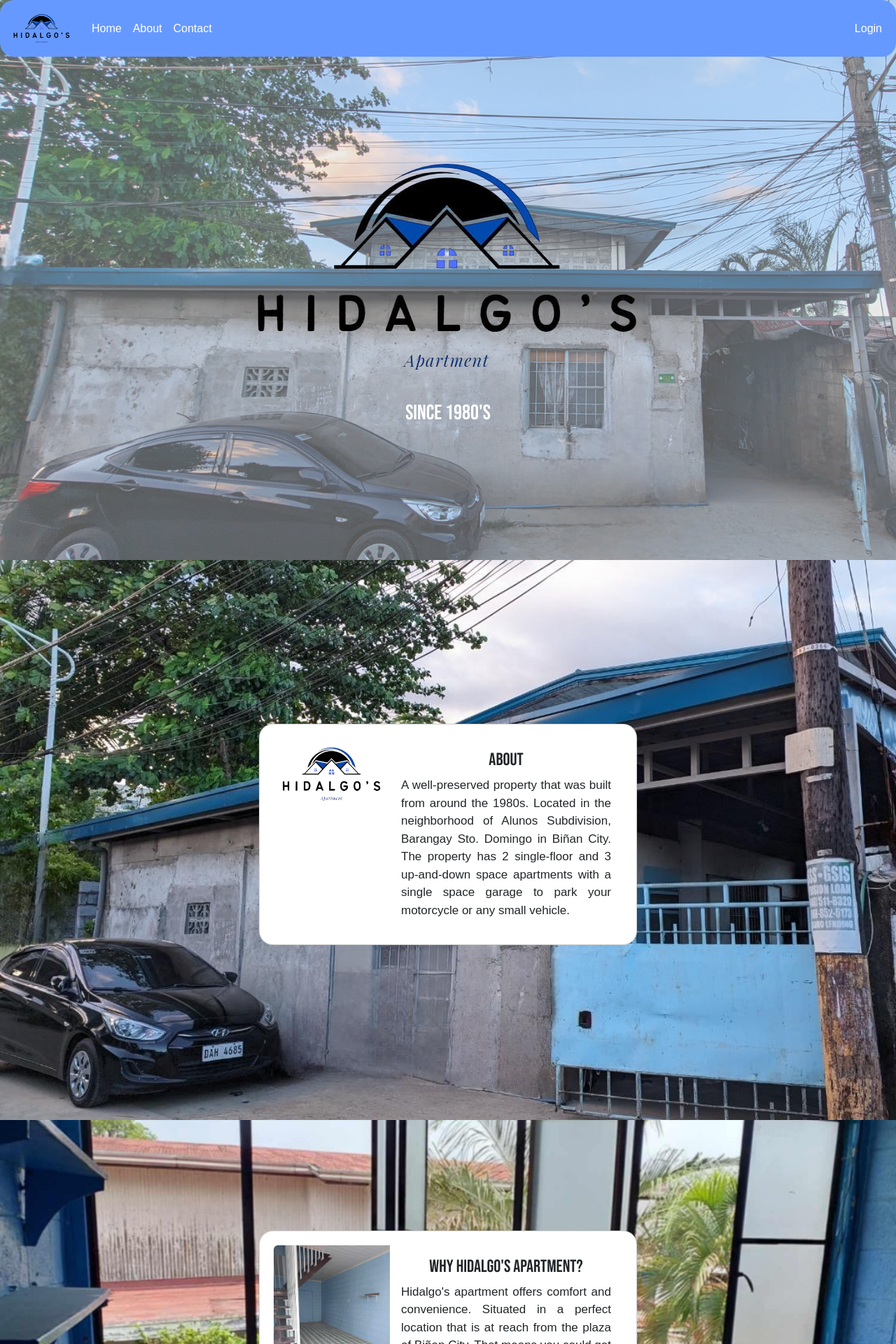
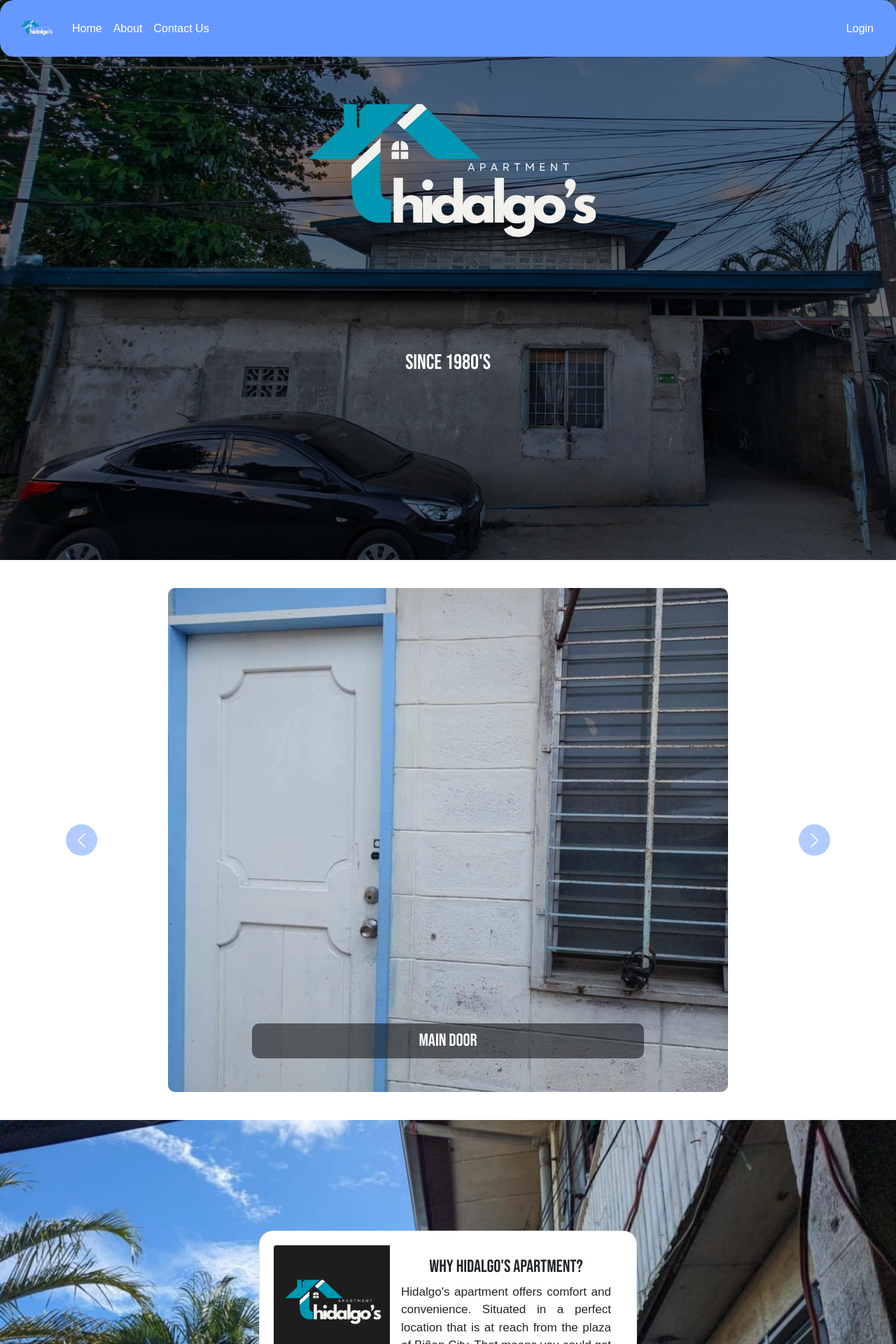
Before and after one commit to Valiantic/Hidalgo-s-Apartment-, a PHP site: page / in a window 1280 px wide. Shown: the top 1920 px of the page at 70% size. Run offline with PHP 8.4, Linux system fonts and the light colour scheme.

Commit message:
Initial Landing Page Design v2 with Carousel

```diff
--- a/index.php
+++ b/index.php
@@ -9,7 +9,7 @@
     <meta name="viewport" content="width=device-width, initial-scale=1.0">
     <title>Hidalgo's Apartment</title>
     <link rel="stylesheet" href="./css/style.css">
-    <link rel="shortcut icon" href="./assets/images/logo.png">
+    <link rel="shortcut icon" href="./assets/images/logov2.png">
     <link rel="stylesheet" href="https://cdn.jsdelivr.net/npm/bootstrap@5.3.3/dist/css/bootstrap.min.css">
 
     <link rel="preconnect" href="https://fonts.googleapis.com">
@@ -20,8 +20,22 @@
     <link rel="preconnect" href="https://fonts.gstatic.com" crossorigin>
     <link href="https://fonts.googleapis.com/css2?family=Lobster&display=swap" rel="stylesheet">
 
+    <!-- FONT AWESOME -->
+    <link rel="stylesheet" href="https://cdnjs.cloudflare.com/ajax/libs/font-awesome/5.15.4/css/all.min.css">
+
+
     <!-- ANIMATE ON SCROLL -->
     <link href="https://unpkg.com/aos@2.3.1/dist/aos.css" rel="stylesheet">
+
+    <!-- BOOTSTRAP -->
+
+    <!-- Bootstrap CSS -->
+    <link href="https://stackpath.bootstrapcdn.com/bootstrap/5.1.0/css/bootstrap.min.css" rel="stylesheet">
+
+    <!-- Bootstrap JavaScript -->
+    <script src="https://code.jquery.com/jquery-3.6.0.min.js"></script>
+    <script src="https://stackpath.bootstrapcdn.com/bootstrap/5.1.0/js/bootstrap.bundle.min.js"></script>
+
 
     <!-- OWN CSS IS HERE! -->
     <style>
@@ -88,7 +104,6 @@
             left: 0;
             width: 100%;
             height: 100%;
-            background-color: rgba(255, 255, 255, 0.1); /* White with 50% transparency */
             z-index: 1;
         }
 
@@ -105,39 +120,66 @@
 
             color:  white;
         }
+
+        .content img {
+            display: block; /* Remove extra space caused by inline-block behavior */
+            margin: 0; /* Ensure no default margin */
+        }
+
+        .content h4 {
+            margin: 0; /* Remove any margin on the heading */
+        }
         p{
             text-align: justify;
         }
 
         .home {
-          background-image: url('./assets/images/home_bg.png');
-        }
+        background-image: linear-gradient(rgba(0, 0, 0, 0.5), rgba(0, 0, 0, 0.5)), url('./assets/images/home_bg.png'); /* Dark overlay and image */        }
 
-        .about {
-          background-image: url('./assets/images/about_bg.jpg');
+        .highlight {
+            background-color: linear-gradient(rgba(0, 0, 0, 0.5), rgba(0, 0, 0, 0.5));
         }
 
         .why-us {
-          background-image: url('./assets/images/windows.jpg');
+          background-image: url('./assets/images/skyshot.jpg');
         }
 
-        #about {
+        #hightlight {
             min-height: 100vh;
         }
-        #about .card-1{
-        max-width: 600px;
-        width:90%;
-        /* MAKE THE BACKGROUND TRANSPARENT */
-        /* background: rgba(255,255,255, 0.7); */
-        background: white;
-            padding: 20px;
-            border-radius: 20px;
+        .carousel-inner {
+            max-width: 800px; /* Set the max width */
+            margin: 0 auto; /* Center the carousel */
         }
-        #about .card-1 h5{
+        .carousel-img {
+            border-radius: 10px; /* Add border-radius to images */
+             max-height: 90vh; /* Set max-height for larger screens */
+            /* object-fit: contain; Ensure the entire image is visible without cropping */
+            object-fit: cover; /* Cover the entire area */
+        }
+        .carousel-caption h5 {
             font-family: "Bebas Neue", sans-serif;
             font-size: 25px;
+            background: rgba(0, 0, 0, 0.5); /* Semi-transparent background */
+            padding: 10px; /* Padding around text */
+            border-radius: 10px; /* Rounded corners */
+        }
+        .carousel-control-prev, .carousel-control-next
+        {
+        width: 45px; /* Adjust width */
+        height: 45px; /* Adjust height */
+        background-color: rgb(102, 153, 255) !important;
+        border-radius: 50%; /* Rounded corners */
+        padding: 10px; /* Padding for a more modern look */
+        top: 50%; /* Center vertically */
+        transform: translateY(-50%); }
 
+        .carousel-control-prev i, .carousel-control-next i
+        {
+            font-size: 4px; /* Smaller size for the arrow */
+            color: white; /* Arrow color */
         }
+
 
         #why-us {
         min-height: 100vh;
@@ -236,7 +311,7 @@
                                 <!-- NAVBAR -->
         <nav class="navbar navbar-expand-lg bg-body-tertiary" id="homeNav">
             <div class="container-fluid">
-                <a class="navbar-brand" href="#"><img src="./assets/images/logo.png" width="95" height="55"></a>
+                <a class="navbar-brand" href="#"><img src="./assets/images/logov2.png" width="55" height="40" class="img-fluid"></a>
                 <button class="navbar-toggler" type="button" data-bs-toggle="collapse" data-bs-target="#navbarSupportedContent" aria-controls="navbarSupportedContent" aria-expanded="false" aria-label="Toggle navigation">
                     <span class="navbar-toggler-icon"></span>
                 </button>
@@ -249,7 +324,7 @@
                             <a class="nav-link" href="#about">About</a>
                         </li>
                         <li class="nav-item">
-                            <a class="nav-link" href="#contact">Contact</a>
+                            <a class="nav-link" href="#contact">Contact Us</a>
                         </li>
                     </ul>
                     <ul class="navbar-nav me-right mb-2 mb-lg-0">
@@ -263,48 +338,108 @@
 
 
 
-
+        <!-- MAIN SECTION -->
 
     <main>
-        <section id="home" class="section home d-flex justify-content-center align-items-center flex-column">
+
+        <!-- LOGO AND TEXT -->
+        <section id="home" class="section home d-flex justify-content-start flex-column">
             <div class="content" data-aos="zoom-in">
-            <img src="./assets/images/logo.png" class="img-fluid">
+            <img src="./assets/images/logov2.png" class="img-fluid">
             <h4>Since 1980's</h4>
 
             </div>
         </section>
-        <section id="about" class="section about">
-            <div class="content d-flex justify-content-center align-items-center" data-aos="fade-up">
 
-            <div class="card mb-3 card-1">
-            <div class="row g-0">
-                <div class="col-md-4">
-                <img src="./assets/images/logo.png" class="img-fluid rounded-start" alt="...">
-                </div>
-                <div class="col-md-8">
-                <div class="card-body">
-                    <h5 class="card-title">About</h5>
-                    <p class="card-text text-justify">
-
-                    A well-preserved property that was built from around the 1980s. Located in the neighborhood of
-                    Alunos Subdivision, Barangay Sto. Domingo in Biñan City. The property has 2 single-floor and 3 up-and-down space
-                    apartments with a single space garage to park your motorcycle or any small vehicle.
-                    </p>
+        <!-- HIGHLIGHT CAROUSEL -->
+        <section id="hightlight" class="section hightlight">
+        <div class="container" data-aos="fade-up">
+        <div id="carouselExampleControls" class="carousel slide" data-bs-ride="carousel">
+            <div class="carousel-inner">
+                <!-- Carousel Item 1 -->
+                <div class="carousel-item active">
+                    <img src="./assets/images/rooms/door.jpg" class="d-block w-100 img-fluid carousel-img" alt="Image 1">
+                    <div class="carousel-caption d-block">
+                        <h5>Main Door</h5>
                     </div>
                 </div>
+                <!-- Carousel Item 2 -->
+                <div class="carousel-item">
+                    <img src="./assets/images/rooms/frontwindow.jpg" class="d-block w-100 img-fluid carousel-img" alt="Image 2">
+                    <div class="carousel-caption d-block">
+                        <h5>Lounge Window</h5>
+                    </div>
+                </div>
+                <!-- Carousel Item 3 -->
+                <div class="carousel-item">
+                    <img src="./assets/images/rooms/kitchen.jpg" class="d-block w-100 img-fluid carousel-img" alt="Image 3">
+                    <div class="carousel-caption d-block">
+                        <h5>Kitchen</h5>
+                    </div>
+                </div>
+                <!-- Carousel Item 4 -->
+                <div class="carousel-item">
+                    <img src="./assets/images/rooms/stairs.jpg" class="d-block w-100 img-fluid carousel-img" alt="Image 4">
+                    <div class="carousel-caption d-block">
+                        <h5>Stairs</h5>
+                    </div>
+                </div>
+
+                 <!-- Carousel Item 5 -->
+                 <div class="carousel-item">
+                    <img src="./assets/images/rooms/windows.jpg" class="d-block w-100 img-fluid carousel-img" alt="Image 4">
+                    <div class="carousel-caption d-block">
+                        <h5>Windows</h5>
+                    </div>
+                </div>
+
+                 <!-- Carousel Item 6 -->
+                 <div class="carousel-item">
+                    <img src="./assets/images/rooms/side_windows.jpg" class="d-block w-100 img-fluid carousel-img" alt="Image 4">
+                    <div class="carousel-caption d-block">
+                        <h5>Side Windows</h5>
+                    </div>
+                </div>
+
+                 <!-- Carousel Item 7 -->
+                 <div class="carousel-item">
+                    <img src="./assets/images/rooms/cabinetone.jpg" class="d-block w-100 img-fluid carousel-img" alt="Image 4">
+                    <div class="carousel-caption d-block">
+                        <h5>Cabinet One</h5>
+                    </div>
+                </div>
+
+                 <!-- Carousel Item 8 -->
+                 <div class="carousel-item">
+                    <img src="./assets/images/rooms/cabinettwo.jpg" class="d-block w-100 img-fluid carousel-img" alt="Image 4">
+                    <div class="carousel-caption d-block">
+                        <h5>Cabinet Two</h5>
                     </div>
                 </div>
 
             </div>
+            <!-- Controls -->
+            <button class="carousel-control-prev" type="button" data-bs-target="#carouselExampleControls" data-bs-slide="prev">
+                <span class="carousel-control-prev-icon" aria-hidden="true"></span>
+                <span class="visually-hidden">Previous</span>
+            </button>
+            <button class="carousel-control-next" type="button" data-bs-target="#carouselExampleControls" data-bs-slide="next">
+                <span class="carousel-control-next-icon" aria-hidden="true"></span>
+                <span class="visually-hidden">Next</span>
+            </button>
+        </div>
+        </div>
         </section>
 
+
+        <!-- WHY US CARD -->
         <section id="why-us" class="section why-us">
             <div class="content d-flex justify-content-center align-items-center" data-aos="fade-up">
 
                 <div class="card mb-3 card-1">
             <div class="row g-0">
                 <div class="col-md-4">
-                <img src="./assets/images/stairs.jpg" class="img-fluid responsive-image rounded-start" alt="...">
+                <img src="./assets/images/logoblack.png" class="img-fluid responsive-image rounded-start" alt="...">
                 </div>
                 <div class="col-md-8">
                 <div class="card-body">
@@ -326,55 +461,24 @@ The convenience that our apartment offers makes Hidalgo's apartment the ideal ch
         </section>
 
 
-        <section id="contact" class="section contact">
-           <!-- CONTACTS FORM -->
-        <form method="post" action="req/contact.php">
-        <h3>Reach us!</h3>
-
-        <!-- ERROR HANDLING  -->
-        <?php if (isset($_GET['error'])) { ?>
-                    <div class="alert alert-danger" role="alert">
-                    <?=$_GET['error']?>
-                    </div>
-            <?php } ?>
-
-            <!-- SUCCESS HANDLING FOR TEACHER-DELETE -->
-            <?php if (isset($_GET['success'])) { ?>
-                        <div class="alert alert-info mt-3 n-table" role="alert">
-                        <?=$_GET['success']?>
-                    </div>
-                    <?php } ?>
-
-        <div class="mb-1">
-            <label for="exampleInputEmail1" class="form-label">Email address</label>
-            <input type="email" name="email" class="form-control" id="exampleInputEmail1" aria-describedby="emailHelp">
-            <div id="emailHelp" class="form-text">We'll never share your email with anyone else.</div>
-        </div>
-        <div class="mb-3">
-            <label class="form-label">Full Name</label>
-            <input type="text" name="full_name" class="form-control" id="exampleInputPassword1">
-        </div>
-        <div class="mb-3">
-            <label class="form-label">Message</label>
-            <textarea class="form-control"name="message" rows="4"></textarea>
-        </div>
-
-        <button type="submit" class="btn btn-primary d-flex justify-content-start">Send</button>
-        </form>
-
-        </section>
-
 
     </main>
 
 <!-- Footer -->
 <footer class="bg-dark text-white py-4">
-        <div class="container">
-            <div class="row">
 
+    <div class="container-fluid">
+        <div class="row justify-content-center">
+            <!-- Column 1: Location -->
+            <div class="col-md-3">
+                <h5>Location</h5>
+                <ul class="list-unstyled">
+                    <li><p>Alunos Subdivision Barangay Sto. Domingo Biñan City.</p></li>
+                </ul>
+            </div>
 
             <!-- Column 2: Links -->
-                <div class="col-md-4">
+            <div class="col-md-2">
                 <h5>Quick Links</h5>
                 <ul class="list-unstyled">
                     <li><a href="#home" class="text-white">Home</a></li>
@@ -387,29 +491,61 @@ The convenience that our apartment offers makes Hidalgo's apartment the ideal ch
             <div class="col-md-4">
                 <h5>Follow Us</h5>
                 <ul class="list-unstyled">
-                        <li><a href="#" class="text-white">Facebook</a></li>
-                        <li><a href="#" class="text-white">Twitter</a></li>
-                        <li><a href="#" class="text-white">Instagram</a></li>
+                    <li><a href="https://www.facebook.com/mchidalgo66" class="text-white">Facebook</a></li>
                 </ul>
-                </div>
             </div>
 
                  <!-- Copyright Section -->
         <div class="row">
-                <div class="col text-center mt-4">
-                    <p>&copy; 2024 Hidalgo Apartment's</p>
+            <div class="col text-center mt-4 d-flex justify-content-center">
+                <p>&copy; 2024 Hidalgo Apartment's All Right's Reserved.</p>
             </div>
+        </div>
+
+                     <!-- Back to Top Button -->
+            <button id="backToTopBtn" title="Go to top">
+            <i class="fas fa-arrow-up"></i>
+            </button>
+
+
         </div>
     </div>
 </footer>
 
 
 
+<!-- BOOTSTRAP -->
 <script src="https://cdn.jsdelivr.net/npm/bootstrap@5.3.3/dist/js/bootstrap.bundle.min.js"></script>
+
 <!-- ANIMATE ON SCROLL -->
 <script src="https://unpkg.com/aos@next/dist/aos.js"></script>
 <script>
     AOS.init();
+
+
+            // Get the button
+        let mybutton = document.getElementById("backToTopBtn");
+
+        // When the user scrolls down 20px from the top of the document, show the button
+        window.onscroll = function() {
+        scrollFunction();
+        };
+
+        function scrollFunction() {
+        if (document.body.scrollTop > 20 || document.documentElement.scrollTop > 20) {
+            mybutton.style.display = "block";
+        } else {
+            mybutton.style.display = "none";
+        }
+        }
+
+        // When the user clicks on the button, scroll to the top of the document
+        mybutton.addEventListener("click", function() {
+        document.body.scrollTop = 0;
+        document.documentElement.scrollTop = 0;
+        });
+
 </script>
 </body>
+
 </html>
```
Also changed, not shown: other parts of index.php (+38 -3 lines), about.php (added), assets/images/logoblack.png (added), assets/images/logov2.png (added), assets/images/rooms/cabinetone.jpg (added), assets/images/rooms/cabinettwo.jpg (added), assets/images/rooms/door.jpg (added), assets/images/rooms/frontwindow.jpg (added), assets/images/rooms/kitchen.jpg (added), assets/images/rooms/side_windows.jpg (renamed from assets/images/side_windows.jpg), assets/images/rooms/stairs.jpg (renamed from assets/images/stairs.jpg), assets/images/rooms/windows.jpg (renamed from assets/images/windows.jpg), assets/images/skyshot.jpg (added), contact.php (added). Lines whose indentation alone changed are shown as unchanged.
